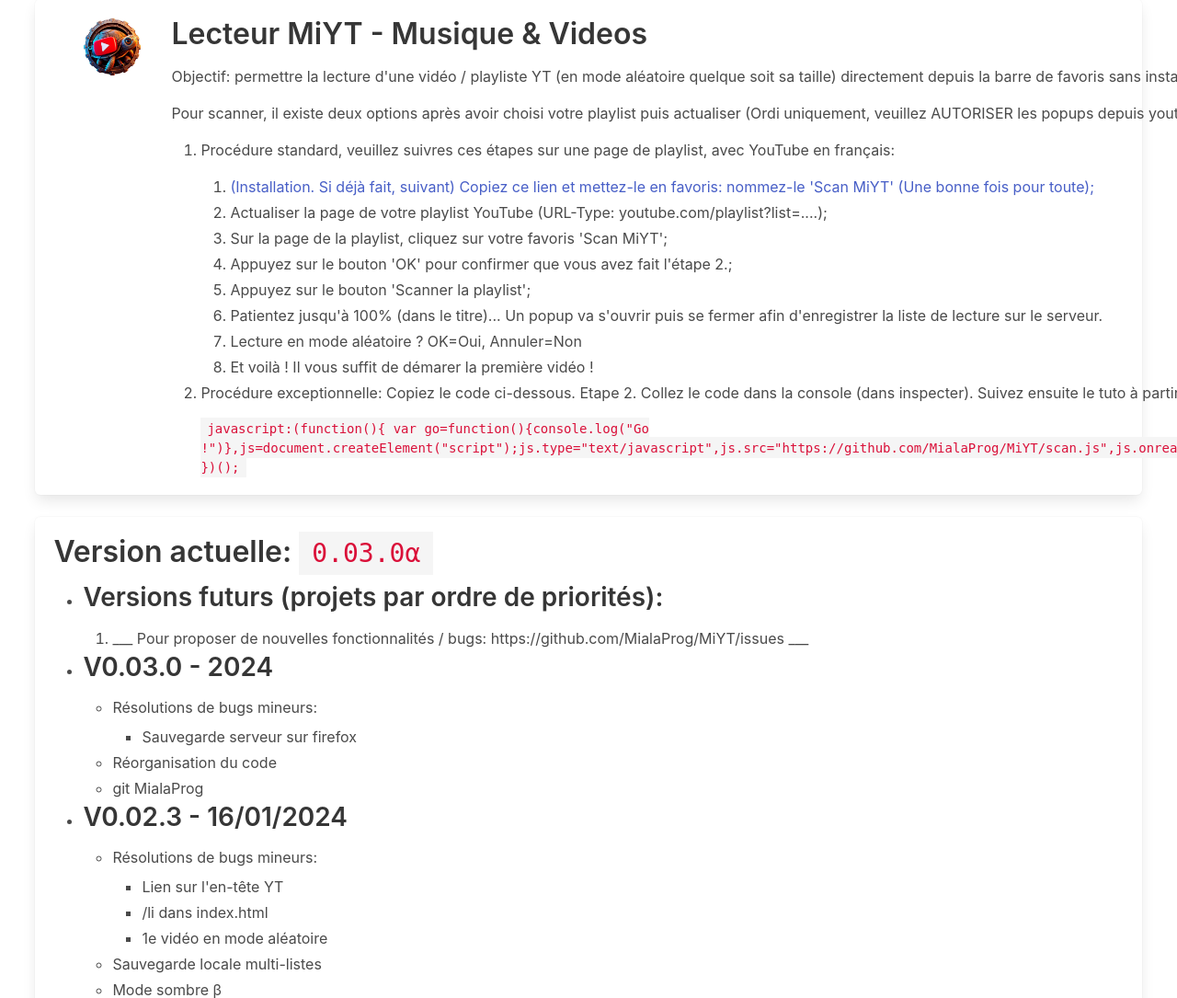
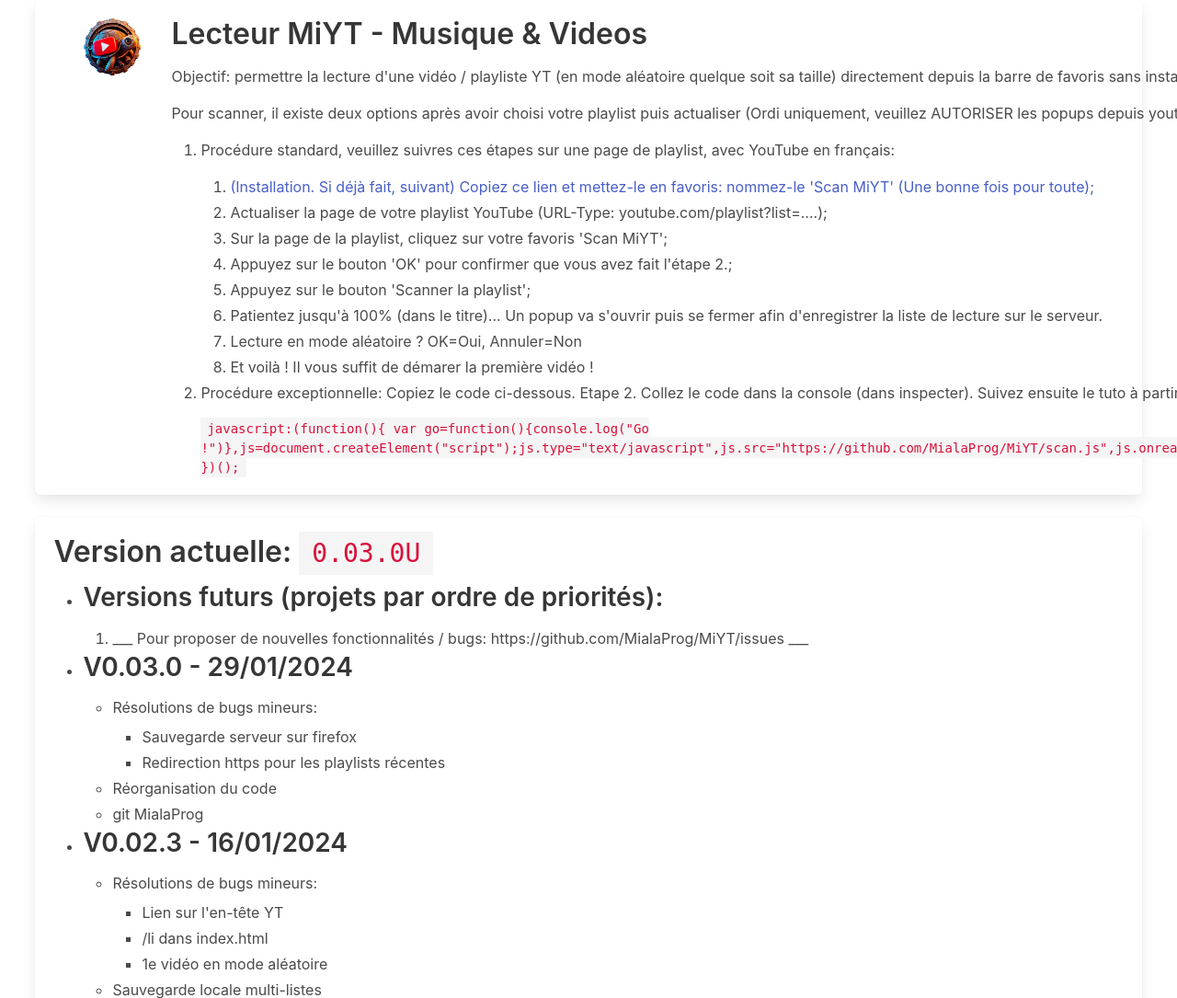
Before and after one commit to MialaProg/MiYT, a PHP site: page / in a window 1280 px wide; the page is wider, and only the part inside the window is pictured. Shown: the part 65-1150 px from the top of that part at 92% size. Run offline with PHP 8.4, Linux system fonts and the light colour scheme.

Commit message:
V0.03.0U

```diff
--- a/index.html
+++ b/index.html
@@ -115,7 +115,7 @@
             </div>
 
             <div class="content box">
-                <h1>Version actuelle: <code>0.03.0α</code></h1>
+                <h1>Version actuelle: <code>0.03.0U</code></h1>
                 <ul>
                     <li>
                         <h2>Versions futurs (projets par ordre de priorités):</h2>
@@ -130,11 +130,12 @@
                           </li> -->
                     </li>
                     <li>
-                        <h2>V0.03.0 - 2024</h2>
+                        <h2>V0.03.0 - 29/01/2024</h2>
                         <ul>
                             <li>Résolutions de bugs mineurs:
                                 <ul>
                                     <li>Sauvegarde serveur sur firefox</li>
+                                    <li>Redirection https pour les playlists récentes</li>
                                 </ul>
                             </li>
                             <li>Réorganisation du code</li>
--- a/server/index.php
+++ b/server/index.php
@@ -49,7 +49,7 @@
                     foreach ($pllist as $pl) {
                         if ($i % 2 === 1) {
                             $name = $pllist[$i - 1];
-                            echo '<li><a href="https://miala.000webhostapp.com/YT/load.php?list=' . $pl . '&title=' . $name . '">' . $name . '</a></li>';
+                            echo '<li><a href="https://miala.000webhostapp.com/YT/www.php?list=' . $pl . '&title=' . $name . '">' . $name . '</a></li>';
                         }
                         $i += 1;
                     }
```
